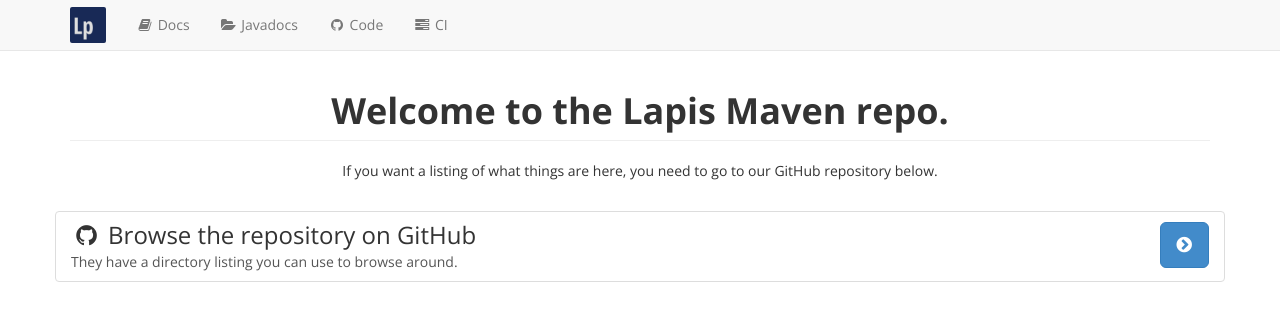
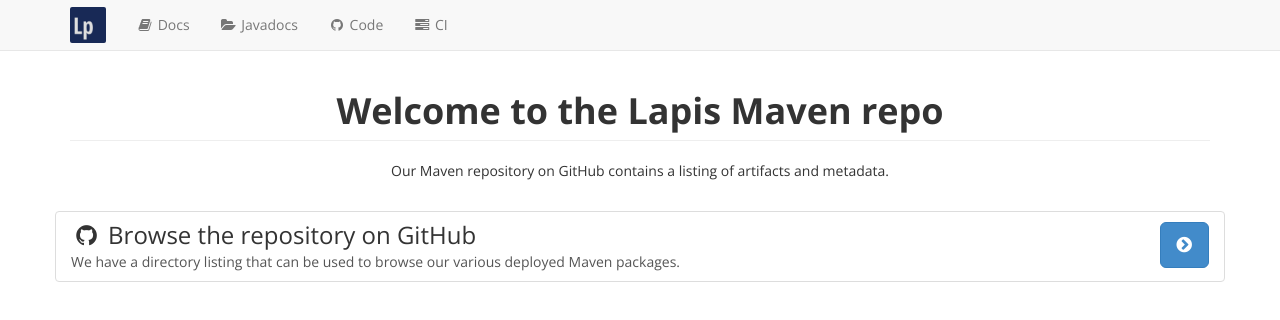
Before and after one commit to LapisBlue/Repo, a plain HTML site: page index.html in a window 1280 px wide. Drawn offline with nearby package versions, Linux system fonts and the light colour scheme.

Commit message:
Update index.html

```diff
--- a/index.html
+++ b/index.html
@@ -56,8 +56,8 @@
         <div class="container project-list">
             <div class="row">
                 <div class="col-md-12 text-center">
-                    <h1 class="page-header">Welcome to the Lapis Maven repo.</h1>
-                    <p>If you want a listing of what things are here, you need to go to our GitHub repository below.</p>
+                    <h1 class="page-header">Welcome to the Lapis Maven repo</h1>
+                    <p>Our Maven repository on GitHub contains a listing of artifacts and metadata.</p>
                 </div>
             </div>
 
@@ -66,7 +66,7 @@
                     <a href="https://github.com/LapisBlue/Repo" class="list-group-item clearfix">
                         <span class="pull-left">
                             <h3 class="list-group-item-heading"><i class="fa fa-github fa-fw project-icon"></i> Browse the repository on GitHub</h3>
-                            <p class="list-group-item-text">They have a directory listing you can use to browse around.</p>
+                            <p class="list-group-item-text">We have a directory listing that can be used to browse our various deployed Maven packages.</p>
                         </span>
                         <span class="btn btn-primary pull-right btn-lg">
                             <i class="fa fa-chevron-circle-right"></i>
```
